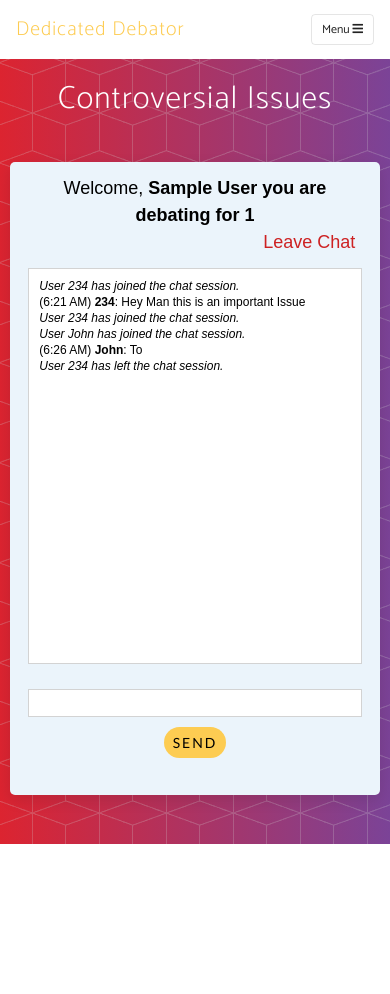
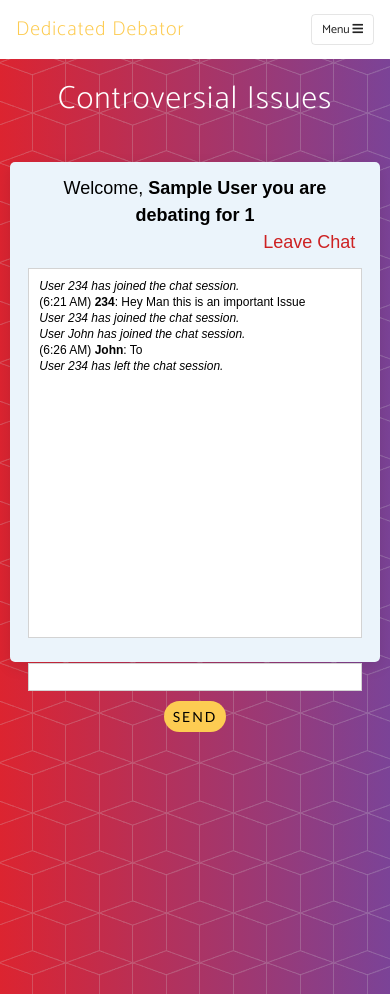
Before and after one commit to stevegardiner26/Dedicated-Debator, a PHP site: page /testChat.php in a window 390 px wide. Before the commit the page ends 844 px from the top, so only its background shows below. Run offline with PHP 8.4, Linux system fonts and the light colour scheme; the visitor is signed in with stand-in values (Sample User, id 1); some libraries are stand-ins or nearby versions; some web fonts are replaced.

Commit message:
Possible Fix for Mobile Devices

```diff
--- a/testChat.php
+++ b/testChat.php
@@ -213,17 +213,14 @@ else{
         .chatMast {
             overflow: hidden !important;
             padding-top: 50px !important;
-            height: 100vh !important;
         }
 
         #wrapper {
             width: 95vw !important;
-            height: 75vh !important;
         }
 
         #chatbox {
             width: 90% !important;
-            height: 65% !important;
         }
 
         #usermsg {
```
